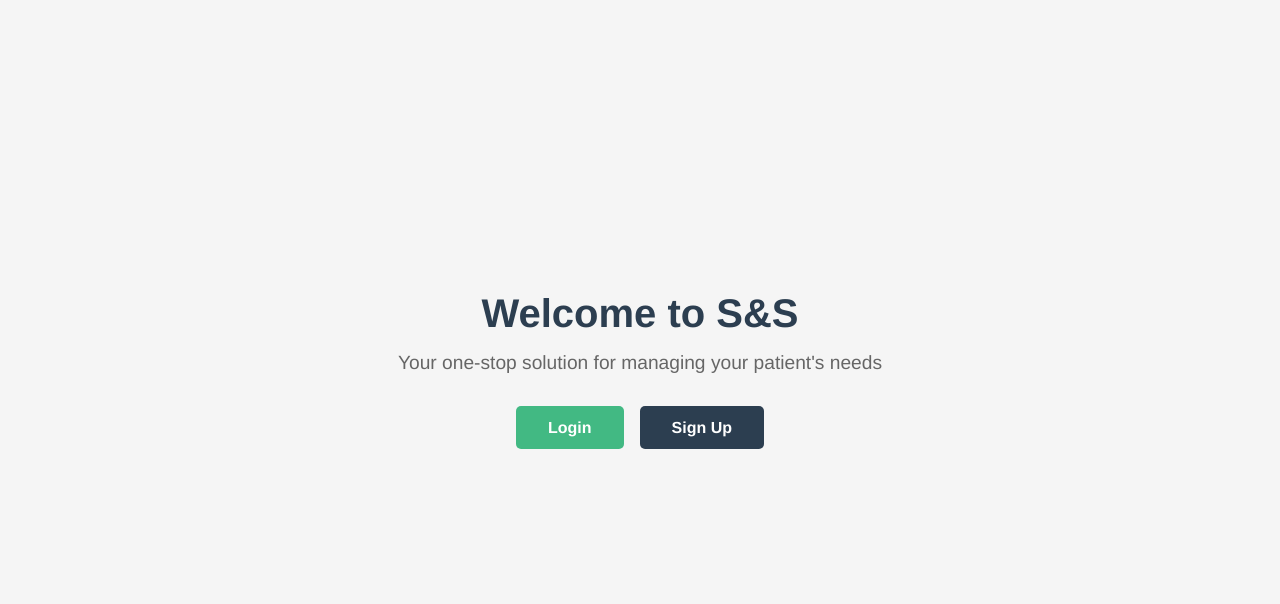
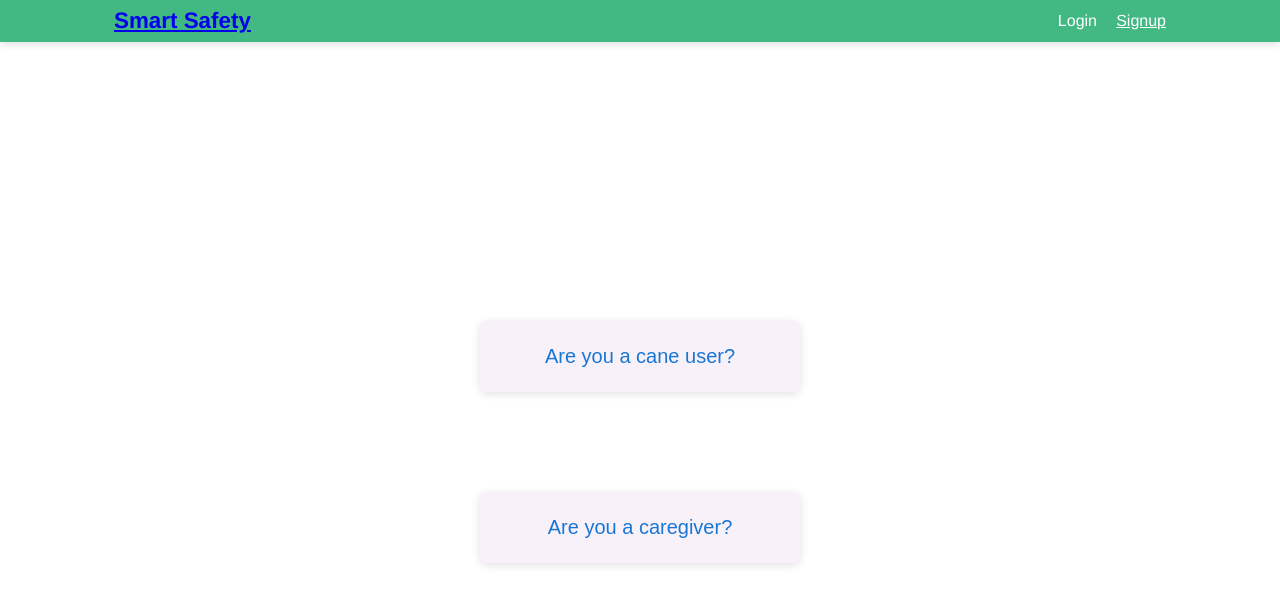
Before and after one commit to zain-abbas07/S-S-Frontend, a Vue app: page /role-selection in a window 1280 px wide. Before the commit this address led to /. Shown: the top 604 px of the page. Built offline with nearby package versions, Linux system fonts and the light colour scheme.

Commit message:
role selection page

```diff
--- a/src/components/Navbar.vue
+++ b/src/components/Navbar.vue
@@ -17,7 +17,7 @@
         <li v-if="isLoggedIn"><router-link to="/alerts">Alerts</router-link></li>
         <li v-if="isLoggedIn"><router-link to="/login">Logout</router-link></li>
         <li v-if="!isLoggedIn"><router-link to="/login">Login</router-link></li>
-        <li v-if="!isLoggedIn"><router-link to="/signup">Signup</router-link></li>
+        <li v-if="!isLoggedIn"><router-link to="/role-selection">Signup</router-link></li>
       </ul>
       <div class="navbar-user" v-if="isLoggedIn && userName">
         <span>Welcome, {{ userName }}</span>
--- a/src/pages/HomePage.vue
+++ b/src/pages/HomePage.vue
@@ -5,7 +5,7 @@
       <p>Your one-stop solution for managing your patient's needs</p>
       <div class="cta-buttons">
         <router-link to="/login" class="btn btn-primary">Login</router-link>
-        <router-link to="/signup" class="btn btn-secondary">Sign Up</router-link>
+        <router-link to="/role-selection" class="btn btn-secondary">Sign Up</router-link>
       </div>
     </div>
   </div>
--- /dev/null
+++ b/src/pages/roleSelectionPage.vue
@@ -0,0 +1,55 @@
+<template>
+  <div class="role-selection-container">
+    <button class="role-btn" @click="goToCaneUser">
+      Are you a cane user?
+    </button>
+    <button class="role-btn" @click="goToVisitorUser">
+      Are you a caregiver?
+    </button>
+  </div>
+</template>
+
+<script>
+export default {
+  name: 'RoleSelection',
+  methods: {
+  goToCaneUser() {
+    this.$router.push("/signup"); // <-- was "/SignupPage"
+  },
+  goToVisitorUser() {
+    this.$router.push("/caregiver-signup"); // <-- was "/CaregiverSignupPage"
+  }
+}
+
+};
+</script>
+
+<style scoped>
+.role-selection-container {
+  display: flex;
+  flex-direction: column;
+  align-items: center;
+  justify-content: center;
+  min-height: 100vh;
+  gap: 100px;
+  background: #fff;
+}
+
+.role-btn {
+  width: 320px;
+  padding: 24px 0;
+  background: #f9f1fa;
+  color: #1976d2;
+  font-size: 20px;
+  border: none;
+  border-radius: 8px;
+  box-shadow: 0 2px 8px rgba(44, 44, 44, 0.15);
+  cursor: pointer;
+  transition: box-shadow 0.2s;
+  outline: none;
+}
+
+.role-btn:hover {
+  box-shadow: 0 4px 16px rgba(44, 44, 44, 0.18);
+}
+</style>
--- a/src/router.js
+++ b/src/router.js
@@ -3,6 +3,7 @@ import Router from 'vue-router';
 import ProfilePage from './pages/ProfilePage.vue';
 import LoginPage from './pages/LoginPage.vue';
 import SignupPage from './pages/SignupPage.vue';
+import RolePage from './pages/roleSelectionPage.vue';
 import CalendarPage from './pages/calendarPage.vue';
 import MapPage from './pages/MapPage.vue';
 import MedicalRecordsPage from './pages/MedicalRecordsPage.vue';
@@ -33,6 +34,12 @@ const router = new Router({
       path: '/login',
       name: 'Login',
       component: LoginPage,
+      meta: { requiresAuth: false }
+    },
+    {
+      path: '/role-selection',
+      name: 'RoleSelection',
+      component: RolePage,
       meta: { requiresAuth: false }
     },
     {
```
